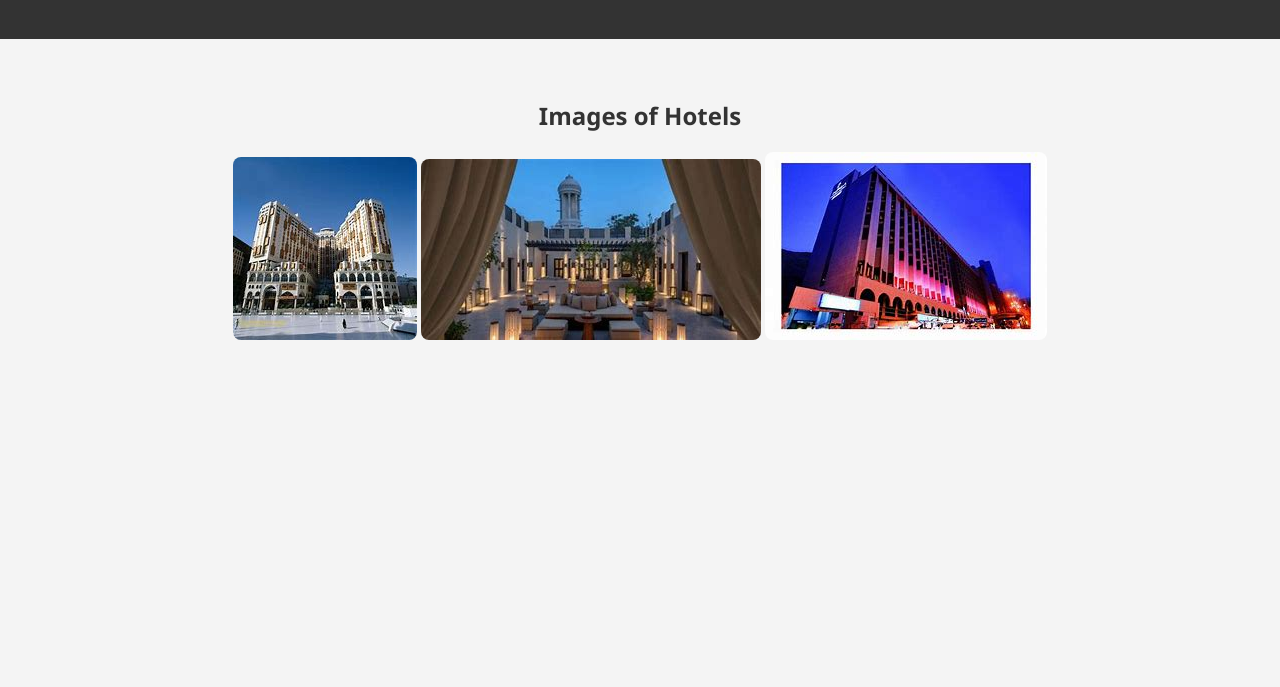
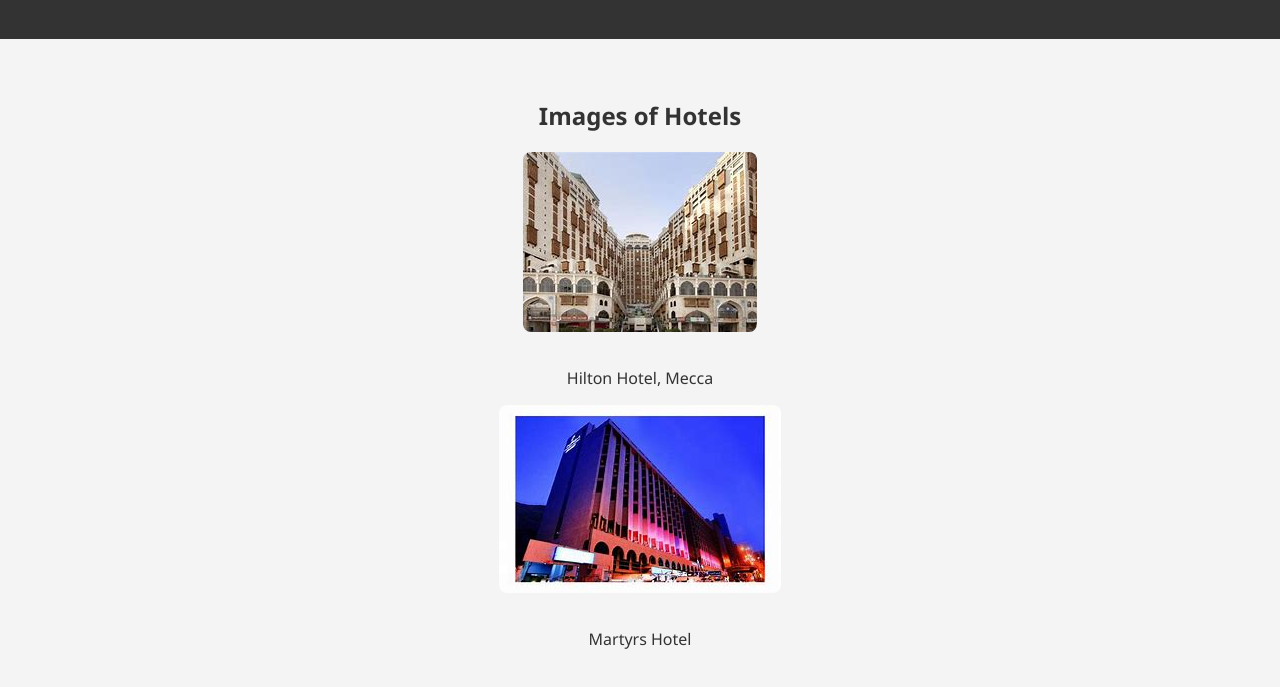
Before and after one commit to Mennah1/saudi2, a plain HTML site: page hotels.html in a window 1280 px wide. Shown: the part 87-774 px from the top of the page. Drawn offline with Linux system fonts and the light colour scheme.

Commit message:
Update hotels.html

```diff
--- a/hotels.html
+++ b/hotels.html
@@ -31,6 +31,11 @@
             border-radius: 8px;
             margin-bottom: 20px;
         }
+
+        .caption {
+            font-size: 16px;
+            margin-top: 10px;
+        }
     </style>
 </head>
 <body>
@@ -41,9 +46,14 @@
 
     <section>
         <h2>Images of Hotels</h2>
-        <img src="OIP (3).jpeg" alt="Hotel 1">
-        <img src="download (4).jpeg" alt="Hotel 2">
-        <img src="فندق الشهداء.jpeg" alt="Hotel 3">
+        <figure>
+            <img src="فندق هيلتون مكه.jpeg" alt="فندق هيلتون">
+            <figcaption class="caption">Hilton Hotel, Mecca</figcaption>
+        </figure>
+        <figure>
+            <img src="فندق الشهداء.jpeg" alt="فندق الشهداء">
+            <figcaption class="caption">Martyrs Hotel</figcaption>
+        </figure>
     </section>
 
 </body>
```
